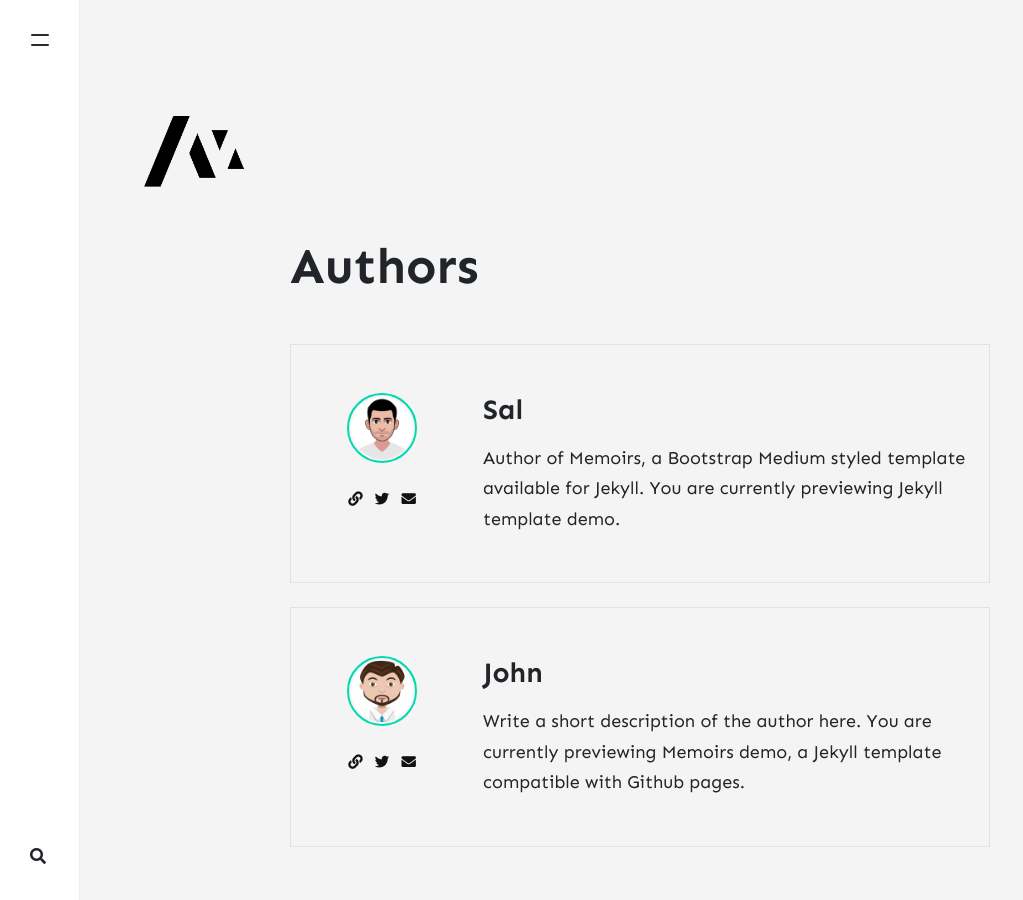
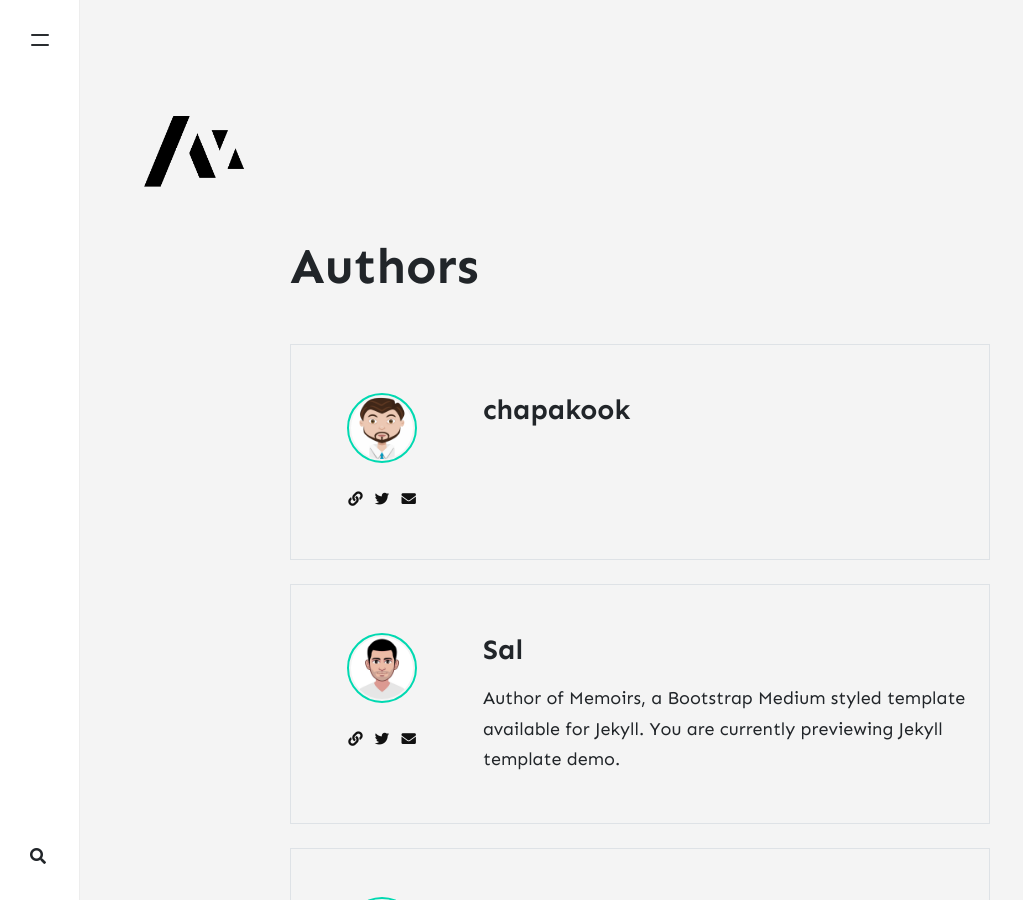
Before and after one commit to chapakook/chapakook.github.io, a Jekyll site: the page built from _pages/authors.html, in a window 1280 px wide and 900 px high. Shown: the whole window, without its empty margins (0-1023 px from the left). Built offline with Jekyll 4.4.1, drawn with Linux system fonts in a browser that asks for light colours; nearby versions of some CDN libraries; comment, search, counter and statistics services are not loaded.

Commit message:
[feat] add authors _config.yml - chapakook

```diff
--- a/_config.yml
+++ b/_config.yml
@@ -14,6 +14,14 @@ email: wowthemesnet@gmail.com
 
 # Authors
 authors:
+  chapakook:
+    name: chapakook
+    display_name: chapakook
+    avatar: 'assets/images/avatar.png'
+    email: chapakook96@gmail.com
+    web: ''
+    twitter: ''
+    description: ''
   sal:
     name: Sal
     display_name: Sal
```
